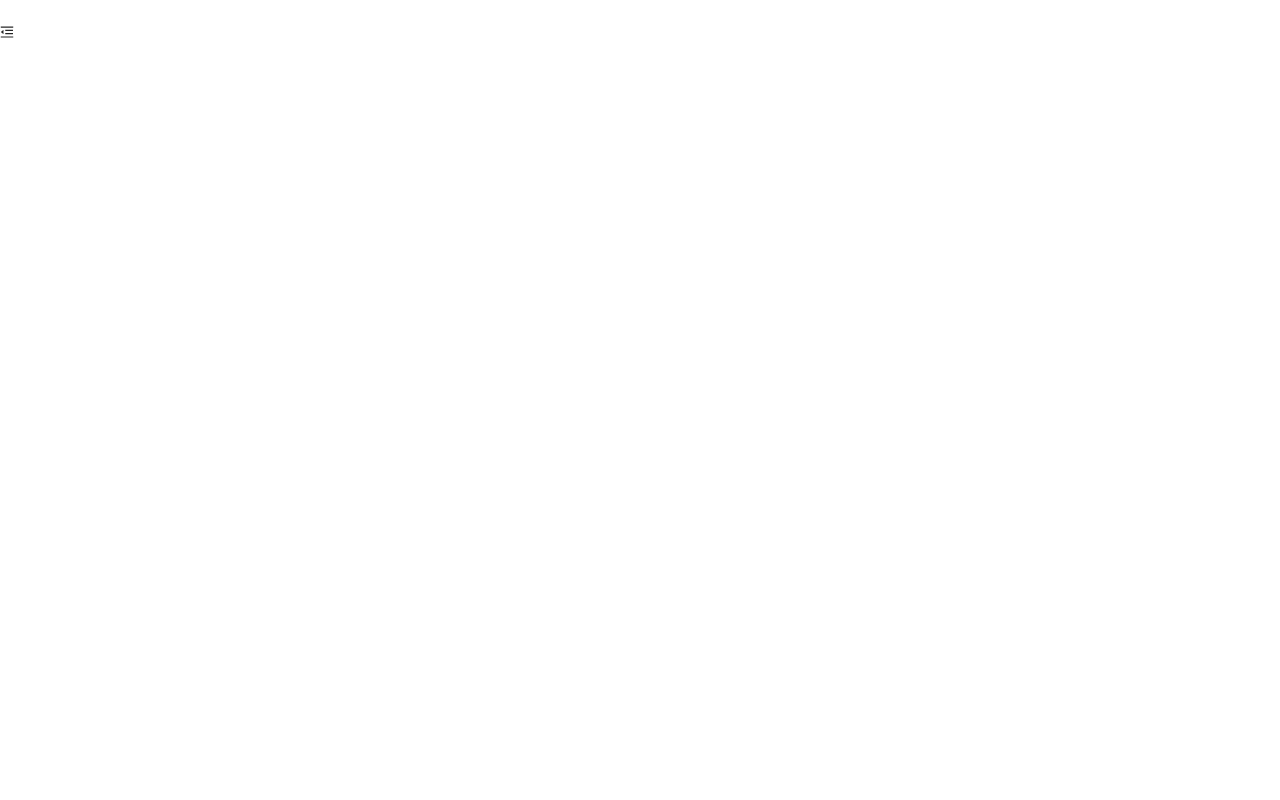
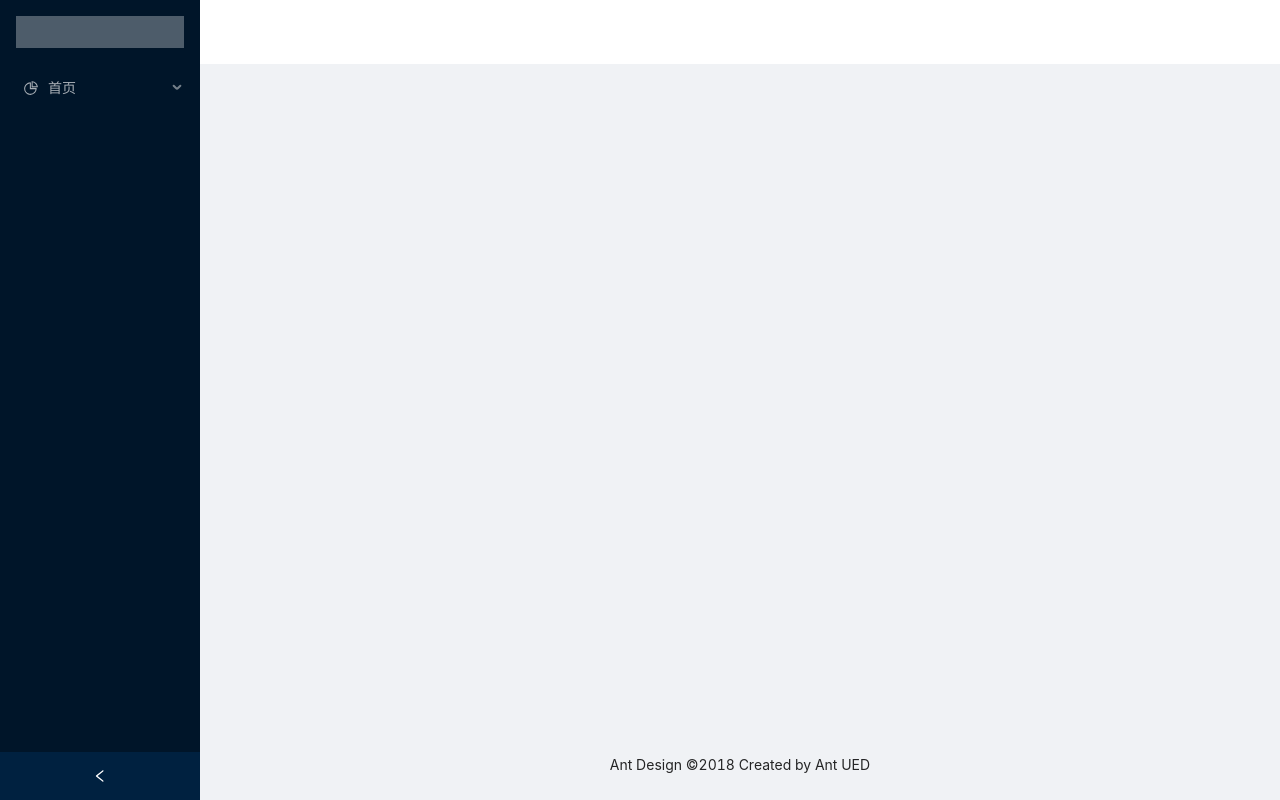
Before and after one commit to Ly5555/react-management, a React app: page /#/ in a window 1280 px wide. Built offline with nearby package versions, Linux system fonts and the light colour scheme.

Commit message:
✨ feat: 二级菜单出现

```diff
--- a/package.json
+++ b/package.json
@@ -54,6 +54,7 @@
   "dependencies": {
     "@ant-design/icons": "^4.7.0",
     "antd": "^4.23.5",
+    "dayjs": "^1.11.6",
     "react": "^18.2.0",
     "react-dom": "^18.2.0",
     "react-router-dom": "^6.4.3",
--- a/public/index.html
+++ b/public/index.html
@@ -6,7 +6,7 @@
   <link data-n-head="ssr" rel="icon" type="image/x-icon" href="/favicon.ico">
   <meta http-equiv="X-UA-Compatible" content="IE=edge">
   <meta name="viewport" content="width=device-width, initial-scale=1.0">
-  <title>webpack5-react-ts</title>
+  <title>学习记录一下</title>
 </head>
 <body>
   <!-- 容器节点 -->
--- a/src/App.tsx
+++ b/src/App.tsx
@@ -1,15 +1,14 @@
-import React, { lazy, Suspense, useState } from "react";
+import React from "react";
 import { ConfigProvider } from "antd";
-import Recoil from "@/pages/recoil/index";
+import zhCN from "antd/lib/locale/zh_CN";
+import { MyLayout } from "@/components/index";
+import { MainRouter } from "./router";
 import "./app.less";
-import { MainRouter } from "./router";
-import { MyLayout } from "@/components/index";
-// 获取导航菜单
-const menu = MainRouter.filter((route: any) => route.isNav === true);
 function App() {
+  const menu = MainRouter.filter((item) => item.isNav === true);
   return (
-    <ConfigProvider>
-      <MyLayout menu={menu} />
+    <ConfigProvider locale={zhCN}>
+      <MyLayout menu={menu}/>
     </ConfigProvider>
   );
 }
--- /dev/null
+++ b/src/components/Layout/Menu/index.tsx
@@ -0,0 +1,46 @@
+import React from "react";
+import { Menu } from "antd";
+import { useNavigate, NavLink } from "react-router-dom";
+import type { MenuProps } from "antd";
+
+const LayoutMenu = (props: any) => {
+  const navigaiteTo = useNavigate();
+  type MenuItem = Required<MenuProps>["items"][number];
+  function getItem(
+    label: React.ReactNode,
+    key: React.Key,
+    icon?: React.ReactNode,
+    children?: MenuItem[],
+    type?: "group"
+  ): MenuItem {
+    return {
+      key,
+      icon,
+      children,
+      label,
+      type,
+    } as MenuItem;
+  }
+  const handelChangeClick = ({ key }: { key: string }) => {
+    navigaiteTo(key);
+  };
+  const deepLoopMenu = ( menuList: Menu.MenuOptions[],newArr:MenuItem[] = []) => {
+    menuList.forEach((item) => {
+      if (!item?.children?.length) return newArr.push(getItem(item.title, item.path,));
+      newArr.push(getItem(item.title, item.path,item.icon,deepLoopMenu(item.children)));
+    });
+    return newArr;
+  };
+  return (
+    <div>
+      <Menu
+        theme="dark"
+        mode="inline"
+        items={deepLoopMenu(props.menu)}
+        onClick={handelChangeClick}
+      />
+    </div>
+  );
+};
+
+export default LayoutMenu;
--- a/src/components/Layout/index.tsx
+++ b/src/components/Layout/index.tsx
@@ -1,41 +1,23 @@
-import {
-    MenuFoldOutlined,
-    MenuUnfoldOutlined,
-  } from "@ant-design/icons";
-  import { Layout, Menu } from "antd";
-  import { Outlet } from 'react-router-dom';
-  import React, { useState } from "react";
+
+import React, { useState } from 'react';
+import { Breadcrumb, Layout, Menu } from 'antd';
 import "@/components/css/mylayout.less";
-  const { Header, Sider, Content } = Layout;
-
-  interface IProps {
-    menu: any;
-  }
-
-  const Mylayout = (children: any) => {
-    const [collapsed, setCollapsed] = useState(false);
+import LayoutMenu from './Menu';
+import {Outlet} from "react-router-dom"
+const { Header, Content, Footer, Sider } = Layout;
+const Mylayout = (props:any) => {
   return (
-      <Layout className='container'
-      >
-          <Header className="site-layout-background" style={{ padding: 0 }}>
-            {React.createElement(
-              collapsed ? MenuUnfoldOutlined : MenuFoldOutlined,
-              {
-                className: "trigger",
-                onClick: () => setCollapsed(!collapsed),
-              }
-            )}
-          </Header>
-          <Layout className='content-container'>
-        {/* 左侧导航 */}
-        {/* <MyLeftSide menu={ props.menu } /> */}
-
-        {/* 主内容 */}
-        <Layout >
-          <Content style={{  }}>
+    <Layout style={{ minHeight: '100vh' }}>
+    <Sider collapsible>
+      <div className="logo" />
+      <LayoutMenu  menu={props.menu}/>
+    </Sider>
+    <Layout className="site-layout">
+      <Header className="site-layout-background" style={{ padding: 0 }} />
+      <Content style={{ margin: '0 16px' }}>
        <Outlet />
       </Content>
-        </Layout>
+      <Footer style={{ textAlign: 'center' }}>Ant Design ©2018 Created by Ant UED</Footer>
     </Layout>
   </Layout>
   );
--- a/src/components/css/mylayout.less
+++ b/src/components/css/mylayout.less
@@ -1,13 +1,8 @@
-#components-layout-demo-responsive .logo {
-    height: 32px;
-    margin: 16px;
-    background: rgba(255, 255, 255, 0.2);
-  }
-
-  .site-layout-sub-header-background {
-    background: #fff;
-  }
-
-  .site-layout-background {
-    background: #fff;
-  }
+ .logo {
+  height: 32px;
+  margin: 16px;
+  background: rgba(255, 255, 255, 0.3);
+}
+.site-layout .site-layout-background {
+  background: #fff;
+}
--- a/src/index.tsx
+++ b/src/index.tsx
@@ -1,16 +1,21 @@
 import React from "react";
-import { ConfigProvider } from "antd";
 import { createRoot } from "react-dom/client";
-import zhCN from "antd/lib/locale/zh_CN";
-import { HashRouter as Router } from "react-router-dom";
+import { BrowserRouter as Router, Routes, Route } from "react-router-dom";
+import { MainRouter } from "@/router";
 import App from "./App";
-const root = document.getElementById("root");
+import Home from "./pages/home";
+const root = document.getElementById("root") as HTMLElement;
 if (root) {
   createRoot(root).render(
     <Router>
-      <ConfigProvider locale={zhCN}>
-        <App />
-      </ConfigProvider>
+      <Routes>
+        <Route path="/" element={<App />}>
+          <Route index element={<Home />} />
+          {MainRouter.map((route: any) => (
+            <Route key={route.path}  path={route.path} element={route.element} />
+          ))}
+        </Route>
+      </Routes>
     </Router>
   );
 }
--- /dev/null
+++ b/src/pages/NotFound/index.tsx
@@ -0,0 +1,16 @@
+import React from 'react';
+import { Result, Button } from 'antd';
+import { Link } from 'react-router-dom';
+
+function NotFound() {
+  return (
+    <Result
+      status='404'
+      title='404'
+      subTitle='迷路了'
+      extra={<Button type='primary'><Link to='/home'>首页</Link></Button>}
+    />
+  );
+}
+
+export default NotFound;
--- a/src/router/index.tsx
+++ b/src/router/index.tsx
@@ -1,15 +1,30 @@
 import React, { Suspense, lazy } from "react";
-import { Loading } from "@/components/";
+import { useRoutes } from "react-router-dom";
+import { PieChartOutlined } from "@ant-design/icons";
+import { Loading,  } from "@/components/index";
 // 页面组件
 const Home = lazy(() => import("@/pages/recoil/index"));
-
+const Lear = lazy(() => import("@/pages/lear/Lear"));
+const NotFound =lazy(() => import("@/pages/NotFound/index"));
 const mainRoutes: any = [
   {
     path: "home",
     component: Home,
     title: "首页",
     isNav: true,
-    auth: false,
+    icon: <PieChartOutlined />,
+    children: [
+      {
+        path: "/home/lear",
+        component: Lear,
+        title: "首页",
+        isNav: true,
+      },
+    ],
+  },
+  {
+    path: "*",
+    component: NotFound,
   },
 ];
 interface IRouter {
@@ -35,10 +50,8 @@ const generateRouter = (routes: Array<IRouter>) =>
         <item.component />
       </Suspense>
     );
-    // item.element = <item.component />;
-
     return newItem;
   });
+
 const MainRouter = generateRouter(mainRoutes);
-
 export { MainRouter };
```
Also changed, not shown: src/App3.js (deleted, +0 -10 lines), src/typings/global.d.ts (added, +9 -0 lines), 1 other file (tests, documents, lock files or other folders). Lines whose indentation alone changed are shown as unchanged.
